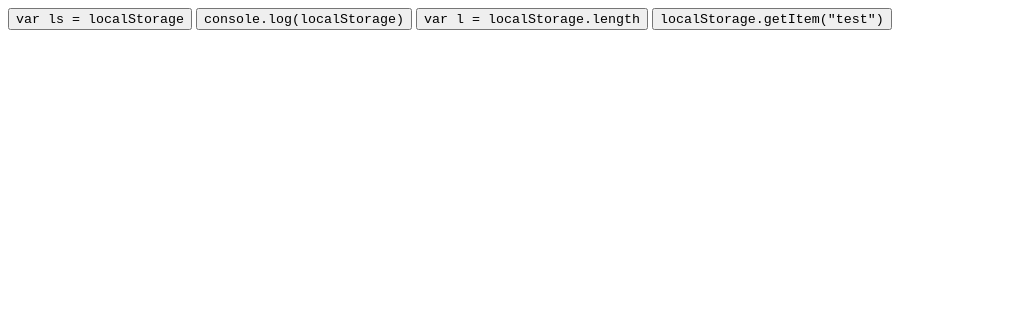
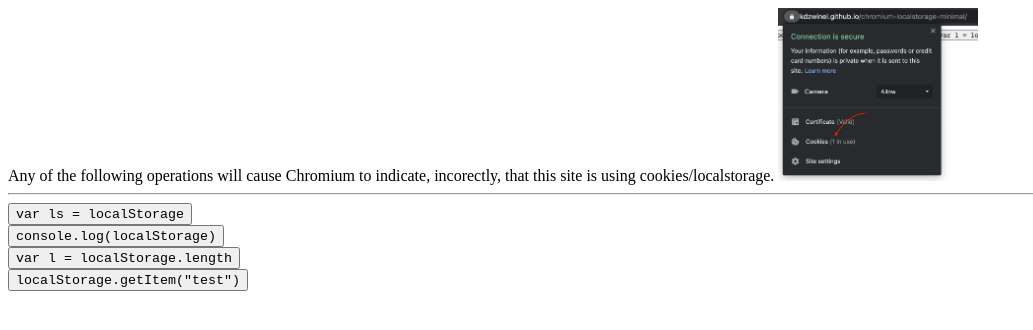
Before and after one commit to kdzwinel/chromium-localstorage-minimal, a plain HTML site: page index.html in a window 1280 px wide. Shown: the whole page, without its empty margins (0-1033 px from the left). Drawn offline with Linux system fonts and the light colour scheme.

Commit message:
Update index.html

```diff
--- a/index.html
+++ b/index.html
@@ -6,9 +6,15 @@
   <title>chromium - localStorage - minimal test example</title>
 </head>
 <body>
-  <button onclick='var ls = localStorage'><code>var ls = localStorage</code></button>
-  <button onclick='console.log(localStorage)'><code>console.log(localStorage)</code></button>
-  <button onclick='var l = localStorage.length'><code>var l = localStorage.length</code></button>
-  <button onclick='localStorage.getItem("test")'><code>localStorage.getItem("test")</code></button>
+  Any of the following operations will cause Chromium to indicate, incorectly, that this site is using cookies/localstorage.
+
+  <img src='invalid.png' width='200' />
+
+  <hr/>
+
+  <button onclick='var ls = localStorage'><code>var ls = localStorage</code></button><br/>
+  <button onclick='console.log(localStorage)'><code>console.log(localStorage)</code></button><br/>
+  <button onclick='var l = localStorage.length'><code>var l = localStorage.length</code></button><br/>
+  <button onclick='localStorage.getItem("test")'><code>localStorage.getItem("test")</code></button><br/>
 </body>
 </html>
```
